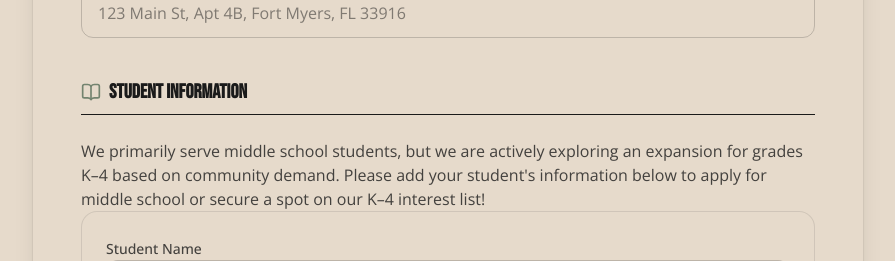
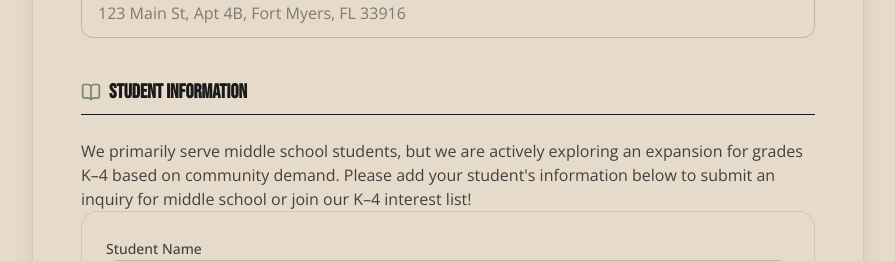
Before and after one commit to CephasInstitute/website, a Next.js app: page / in a window 1280 px wide. Shown: the part 3820-4081 px from the top of the page, without its empty margins (192-1087 px from the left). Built offline with nearby package versions, Linux system fonts and the light colour scheme.

Commit message:
Update page.tsx
updated <p> under Student Information to not show the word "apply" and making it clear that it is a non paid form.
Different from the Application form (formal)

```diff
--- a/src/app/page.tsx
+++ b/src/app/page.tsx
@@ -275,7 +275,7 @@ export default function Home() {
                     <BookOpen className="h-5 w-5 mr-2 text-[var(--color-brand-sage)]" />
                     Student Information
                   </h4>
-                  <p className="text-md text-brand-charcoal/80"> We primarily serve middle school students, but we are actively exploring an expansion for grades K–4 based on community demand. Please add your student's information below to apply for middle school or secure a spot on our K–4 interest list!</p>
+                  <p className="text-md text-brand-charcoal/80"> We primarily serve middle school students, but we are actively exploring an expansion for grades K–4 based on community demand. Please add your student's information below to submit an inquiry for middle school or join our K–4 interest list!</p>
 
                   {/* Dynamic Student Blocks */}
                   {students.map((student, index) => (
```
